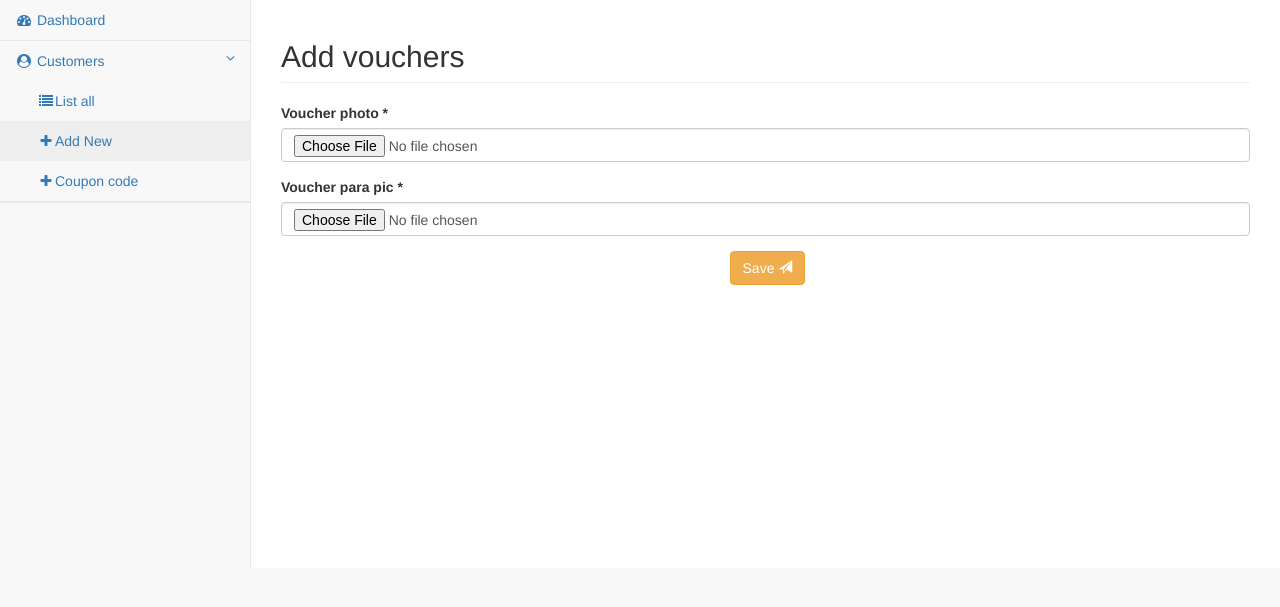
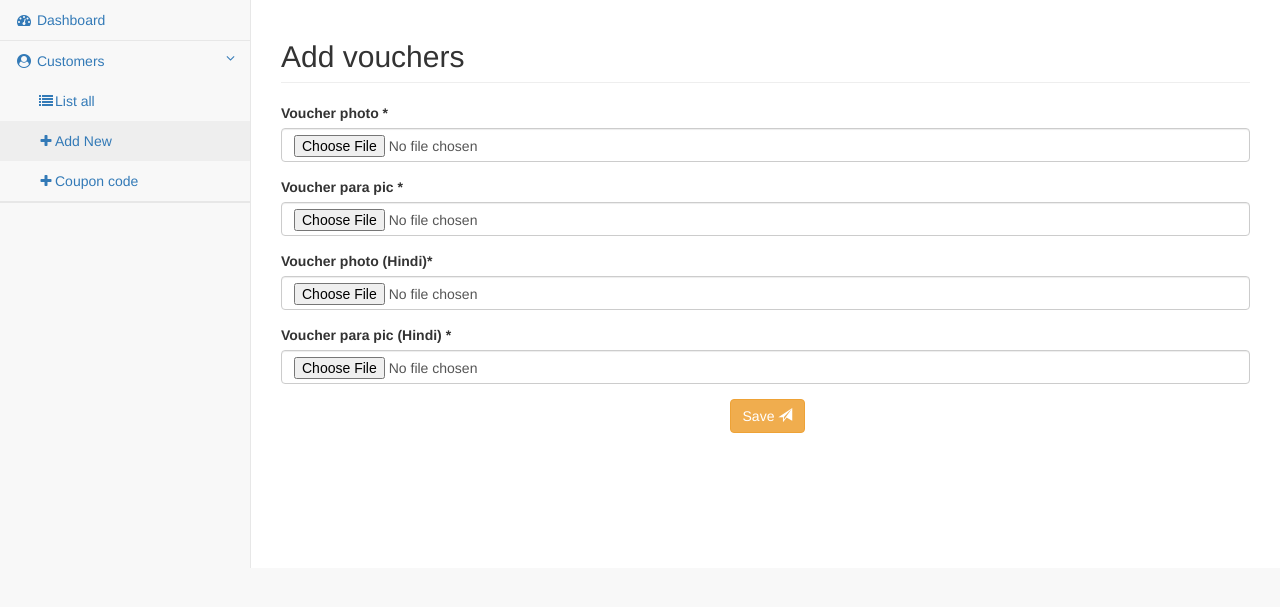
Before and after one commit to nikhil-3010/hiims_voucher, a PHP site: page /add_customer.php in a window 1280 px wide. Shown: the part 51-658 px from the top of the page. Run offline with PHP 8.4, Linux system fonts and the light colour scheme; the visitor is signed in with stand-in values (Sample User, id 1).

Commit message:
2 rows added

```diff
--- a/add_customer.php
+++ b/add_customer.php
@@ -34,11 +34,23 @@ if ($_SERVER['REQUEST_METHOD'] === 'POST') {
         exit();
     }
 
+    if (isset($_FILES['voucher_photo_hindi']) && $_FILES['voucher_photo_hindi']['error'] === UPLOAD_ERR_OK) {
+        $file_name2 = basename($_FILES['voucher_photo_hindi']['name']);
+        $para_pic_path = $upload_dir . $file_name1;  // Corrected variable ($file_name1)
+        move_uploaded_file($_FILES['voucher_photo_hindi']['tmp_name'], $para_pic_path);
+    } else {
+        echo json_encode(['success' => false, 'message' => 'Error uploading para picture.']);
+        exit();
+    }
+
     // Prepare data for database insertion
     $db = getDbInstance();
     $data_to_store = array_filter($_POST);
     $data_to_store['voucher_photo'] = $file_name;        // Ensure column matches DB
     $data_to_store['voucher_para_pic'] = $file_name1;
+    $data_to_store['voucher_photo_hin'] = $file_name2;
+    $data_to_store['voucher_para_pic_hin'] = $file_name1;
+
     $data_to_store['created_at'] = date('Y-m-d');
     $data_to_store['expiry_date'] = date('Y-m-d', strtotime('+30 days', strtotime($data_to_store['created_at'])));
 
--- a/customers.php
+++ b/customers.php
@@ -31,7 +31,7 @@ if (!$order_by) {
 
 // Get DB instance (i.e., instance of MYSQLiDB Library)
 $db = getDbInstance();
-$select = array('id', 'voucher_photo', 'voucher_para_pic', 'qr_code', 'expiry_date', 'created_at');
+$select = array('id', 'voucher_photo', 'voucher_para_pic','voucher_photo_hin', 'voucher_para_pic_hin','qr_code', 'expiry_date', 'created_at');
 
 // Fetch data from the `customer_vouchers` table
 $rows = $db->arraybuilder()->get('customer_vouchers', null, $select);
@@ -88,6 +88,8 @@ include BASE_PATH . '/includes/header.php';
                 <th width="5%">ID</th>
                 <th width="30%">Voucher Photo</th>
                 <th width="20%">Voucher Para Pic</th>
+                <th width="30%">Voucher Photo(hindi)</th>
+                <th width="20%">Voucher Para Pic (hindi)</th>
                 <th width="20%">QR Code</th>
                 <th width="15%">Expiry Date</th>
                 <th width="10%">Actions</th>
@@ -100,6 +102,8 @@ include BASE_PATH . '/includes/header.php';
     <td><?php echo $row['id']; ?></td>
     <td><?php echo xss_clean($row['voucher_photo']); ?></td>
     <td><?php echo xss_clean($row['voucher_para_pic']); ?></td>
+    <td><?php echo xss_clean($row['voucher_photo_hin']); ?></td>
+    <td><?php echo xss_clean($row['voucher_para_pic_hin']); ?></td>
 
     <!-- Display QR Code Image -->
     <td>
--- a/forms/customer_form.php
+++ b/forms/customer_form.php
@@ -6,8 +6,17 @@
         </div>
 
         <div class="form-group">
-            <label for="l_name">Voucher para pic *</label>
+            <label for="l_name">Voucher para pic  *</label>
             <input type="file" name="voucher_para_pic" class="form-control" required="required" id="para_pic">
+        </div>
+        <div class="form-group">
+            <label for="f_name">Voucher photo (Hindi)*</label>
+            <input type="file" name="voucher_photo_hindi" class="form-control" required="required" id="voucher_pic">
+        </div>
+
+        <div class="form-group">
+            <label for="l_name">Voucher para pic (Hindi) *</label>
+            <input type="file" name="voucher_para_pic_hindi" class="form-control" id="para_pic">
         </div>
 
 
```
Also changed, not shown: assets/images/banner-2121.webp (added), assets/images/qr_code_43.png (added).
